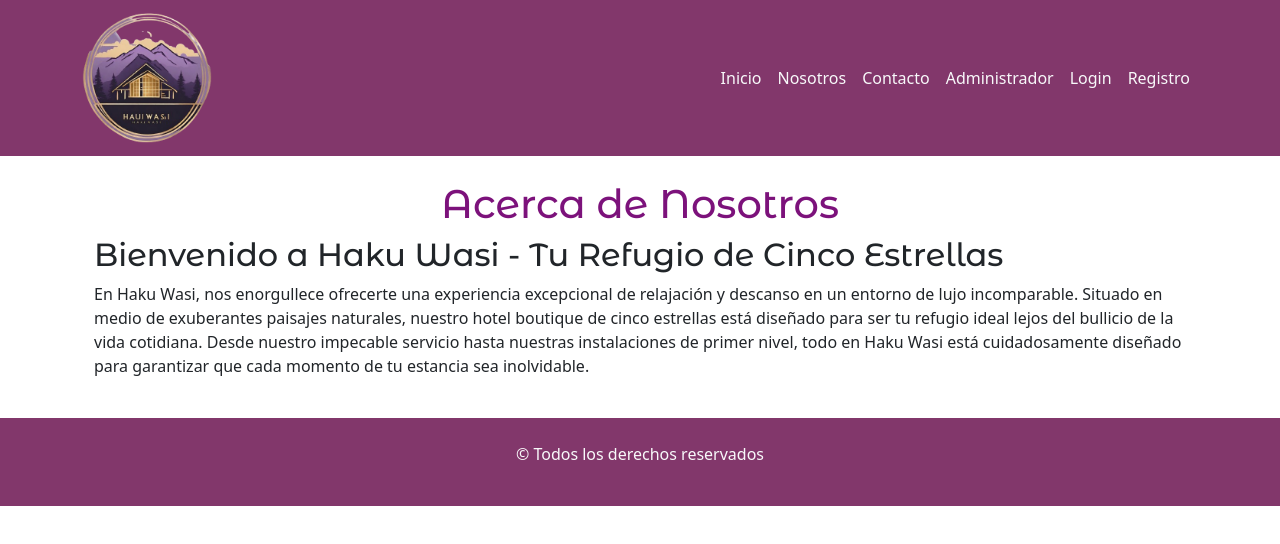
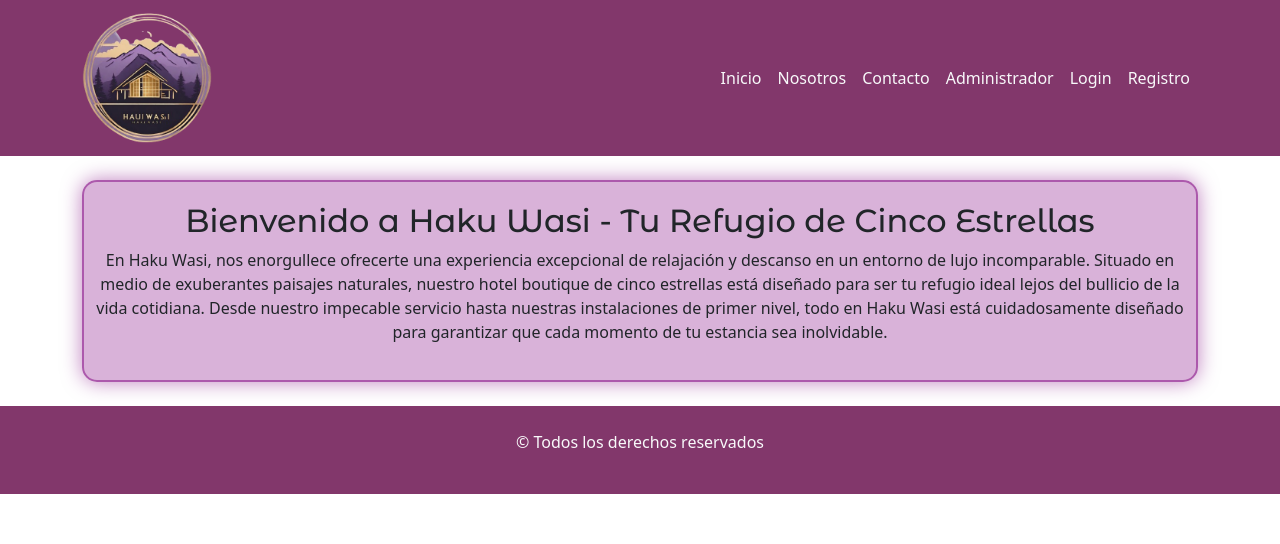
Before and after one commit to Pabmoy25/proyectoHotel-FrontEnd, a React (Vite) app: page /nosotros in a window 1280 px wide. Shown: the top 544 px of the page. Built offline with nearby package versions, Linux system fonts and the light colour scheme.

Commit message:
agrgee el estilo a al parrafo y texto principal

```diff
--- a/src/App.css
+++ b/src/App.css
@@ -58,3 +58,15 @@ tbody {
 #btnEditar {
   background-color: #d9abff;
 }
+
+/*Pagina sobre NOsotros*/
+
+.cuadroNosotros {
+  background-color: rgba(128, 0, 128, 0.3);
+  border: 2px solid rgba(128, 0, 128, 0.5);
+  border-radius: 15px;
+  padding: 20px;
+  margin: 20px auto;
+  max-width: 800px;
+  box-shadow: 0 0 20px rgba(128, 0, 128, 0.5);
+}
--- a/src/components/pages/SobreNosotros.jsx
+++ b/src/components/pages/SobreNosotros.jsx
@@ -5,14 +5,11 @@ import { Link } from "react-router-dom";
 const SobreNosotros = () => {
     return (
         <>
-         <section>
-            <h1 class="mt-4 tituloAdmin text-center">Acerca de Nosotros</h1>
-        </section>
         <section class="container-fluid">
         <div class="row">
-          <div class="col-md-12 col-lg-12 col-sm-12 mb-sm-4">
-              <h2 class="texto-principal">Bienvenido a Haku Wasi - Tu Refugio de Cinco Estrellas</h2>
-              <p>
+          <div class="col-md-12 col-lg-12 col-sm-12 mb-sm-4 cuadroNosotros mt-4">
+              <h2 class="texto-principal text-center">Bienvenido a Haku Wasi - Tu Refugio de Cinco Estrellas</h2>
+              <p className="text-center">
               En Haku Wasi, nos enorgullece ofrecerte una experiencia excepcional de relajación y descanso en un entorno de lujo incomparable. Situado en medio de exuberantes paisajes naturales, nuestro hotel boutique de cinco estrellas está diseñado para ser tu refugio ideal lejos del bullicio de la vida cotidiana. Desde nuestro impecable servicio hasta nuestras instalaciones de primer nivel, todo en Haku Wasi está cuidadosamente diseñado para garantizar que cada momento de tu estancia sea inolvidable.
               </p>
             </div>
```
